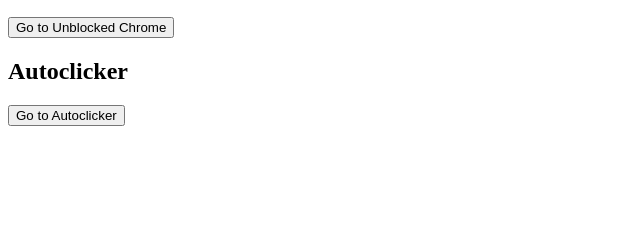
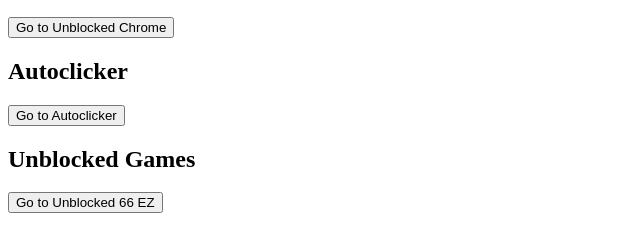
Before and after one commit to Mechahic/Mechahic.github.io, a plain HTML site: page index.html in a window 1280 px wide. Shown: the part 110-362 px from the top of the page, without its empty margins (0-640 px from the left). Drawn offline with Linux system fonts and the light colour scheme.

Commit message:
Update index.html

```diff
--- a/index.html
+++ b/index.html
@@ -10,6 +10,10 @@
     <button onclick="redirectToChrome()">Go to Unblocked Chrome</button>
     <h2>Autoclicker</h2>
     <button onclick="redirectToAutoclicker()">Go to Autoclicker</button>
+    <h2>Unblocked Games</h2>
+    <button onclick="redirectTo66()">Go to Unblocked 66 EZ</button>
+
+
 
     <script>
       function redirectToChrome() {
@@ -19,6 +23,10 @@
       function redirectToAutoclicker() {
         window.location.href = "redirect-to-autoclicker.html";
       }
+
+      function redirectTo66() {
+        window.location.href = "redirect-to-autoclicker.html";
+      }
     </script>
   </body>
 </html>
```
